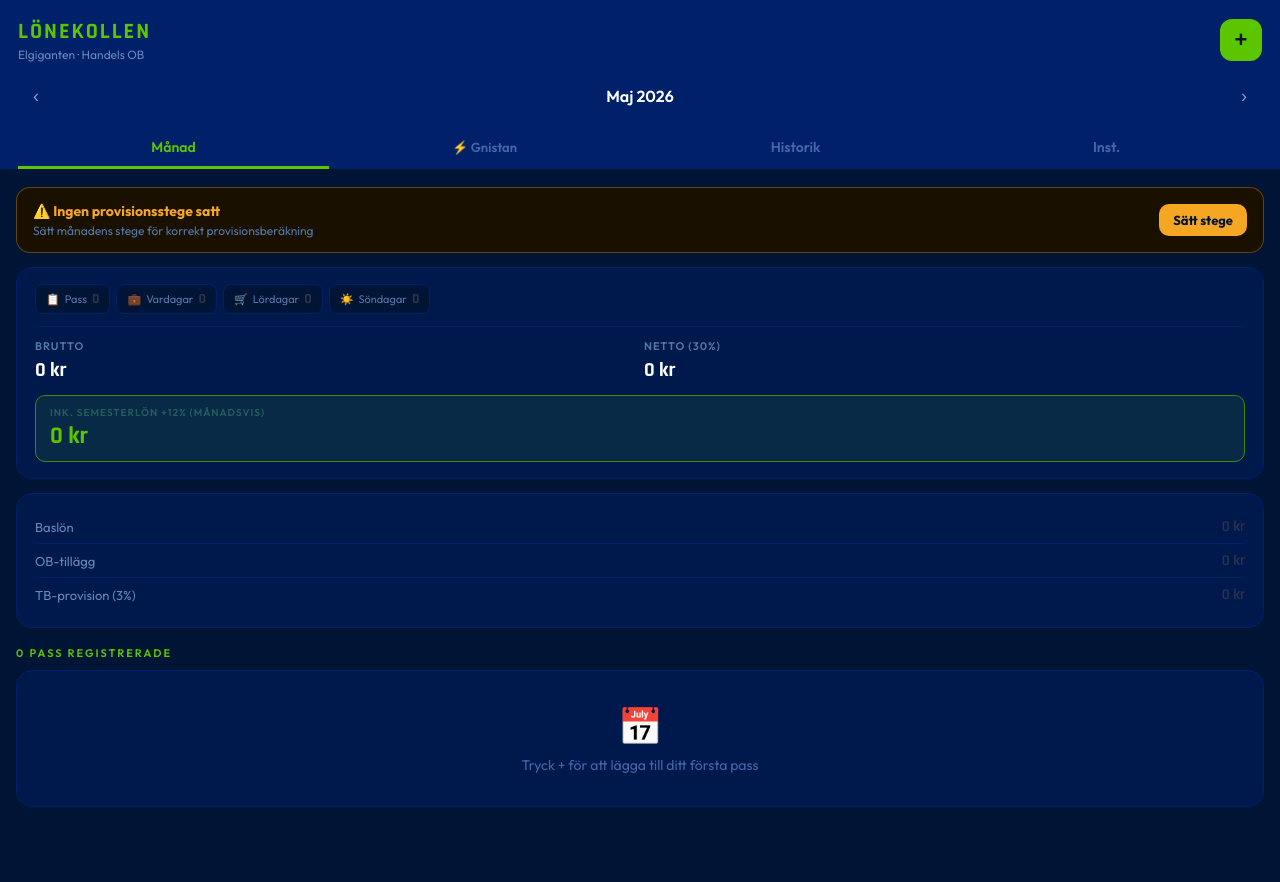
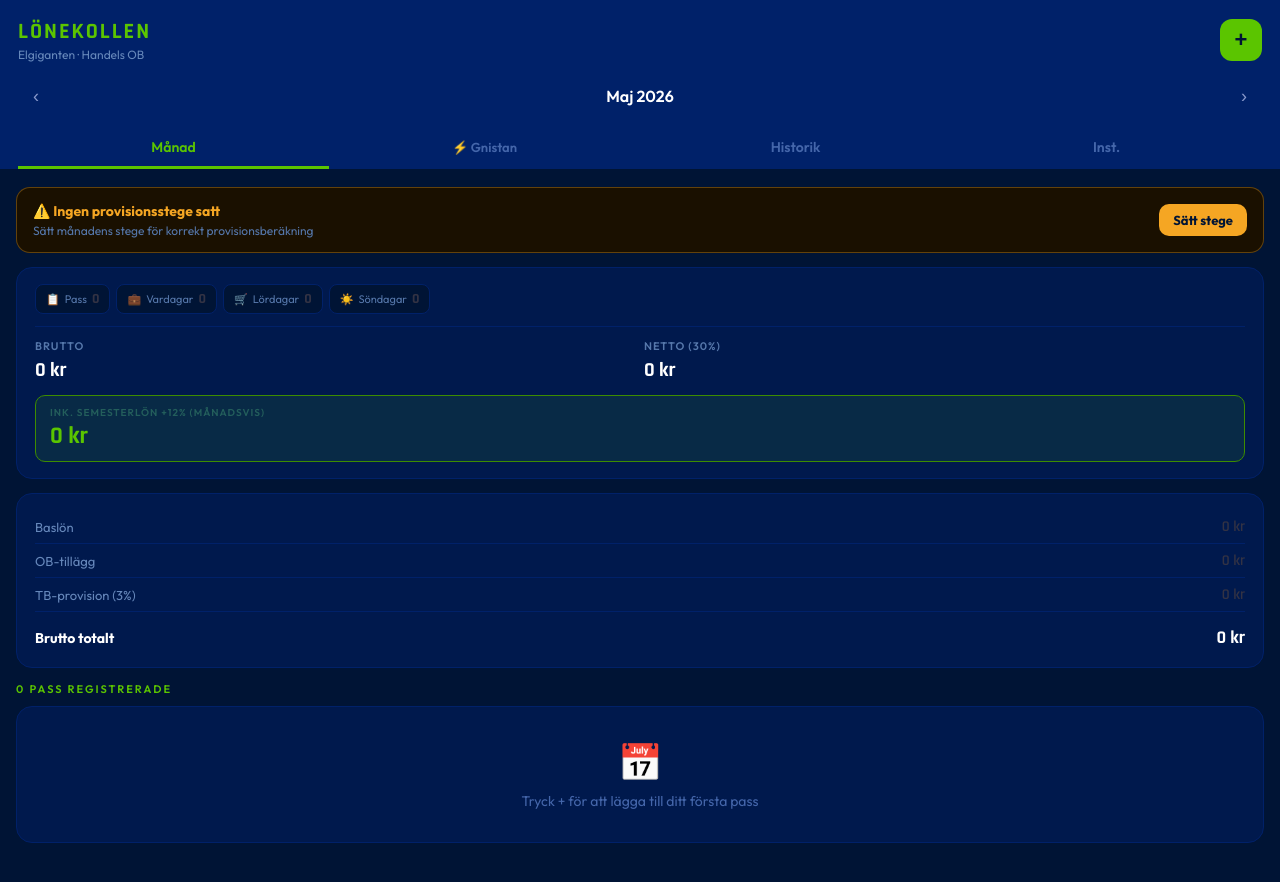
Before and after one commit to hansdouglasnygren/LoneKollen, a React (Vite) app: page / in a window 1280 px wide. Shown: the top 882 px of the page. Built offline with nearby package versions, Linux system fonts and the light colour scheme.

Commit message:
Update LöneKollen.jsx

```diff
--- a/LöneKollen.jsx
+++ b/LöneKollen.jsx
@@ -563,11 +563,6 @@ export default function LöneKollen() {
                     </div>
                   );
                 })()}
-                  <div style={{ display: "flex", justifyContent: "space-between", marginTop: 8, paddingTop: 8, borderTop: `1px solid ${N}` }}>
-                    <span style={{ color: "#5577aa", fontSize: 13 }}>Skottpengar</span>
-                    <span style={{ color: "#c8deff", fontFamily: "Rajdhani, sans-serif", fontWeight: 700, fontSize: 14 }}>{fmt(summary.skottTotal)}</span>
-                  </div>
-                )}
                 {/* KPI-status */}
                 {summary.kpiResults?.length > 0 && (
                   <div style={{ marginTop: 10, paddingTop: 10, borderTop: `1px solid ${N}` }}>
@@ -598,24 +593,29 @@ export default function LöneKollen() {
             )}
 
             {/* Uppdelning */}
-            <div style={{ ...cardStyle, marginBottom: 18 }}>
+            <div style={{ ...cardStyle, marginBottom: 14 }}>
               {[
                 ["Baslön", summary.baseLön, null],
                 ["OB-tillägg", summary.obLön, null],
                 [`TB-provision (${summary.aktivStege?.procent ?? 0}%)`, summary.totalTB * (summary.aktivStege?.procent ?? 0) / 100, null],
-                ...(summary.kpiResults?.filter(k => k.nådd).map(k => [`KPI: ${k.namn} (+${k.procent}%)`, summary.totalTB * k.procent / 100, G]) ?? []),
+                ...(summary.kpiResults?.filter(k => k.nådd).map(k => [`✅ KPI: ${k.namn} (+${k.procent}%)`, summary.totalTB * k.procent / 100, G]) ?? []),
                 ...(summary.skottTotal > 0 ? [["Skottpengar", summary.skottTotal, null]] : []),
-                ...(summary.bonusTotal > 0 ? [["Tävlingsbonus 🏆", summary.bonusTotal, "#f5a623"]] : []),
+                ...(summary.bonusTotal > 0 ? [["🏆 Tävlingsbonus", summary.bonusTotal, "#f5a623"]] : []),
               ].map(([label, val, color], i, arr) => (
                 <div key={label} style={{
                   display: "flex", justifyContent: "space-between", alignItems: "center",
                   padding: "7px 0",
-                  borderBottom: i < arr.length - 1 ? `1px solid ${N}` : "none",
+                  borderBottom: `1px solid ${N}`,
                 }}>
                   <span style={{ color: "#6688bb", fontSize: 13 }}>{label}</span>
                   <span style={{ color: color ?? (val > 0 ? "#c8deff" : "#334"), fontWeight: 600, fontFamily: "Rajdhani, sans-serif", fontSize: 15 }}>{fmt(val)}</span>
                 </div>
               ))}
+              {/* Totalsumma */}
+              <div style={{ display: "flex", justifyContent: "space-between", alignItems: "center", padding: "10px 0 2px", marginTop: 4 }}>
+                <span style={{ color: "#fff", fontSize: 14, fontWeight: 700 }}>Brutto totalt</span>
+                <span style={{ color: "#fff", fontFamily: "Rajdhani, sans-serif", fontWeight: 800, fontSize: 18 }}>{fmt(summary.brutto)}</span>
+              </div>
             </div>
 
             <div style={{ color: G, fontSize: 11, fontWeight: 600, letterSpacing: 2, textTransform: "uppercase", marginBottom: 10 }}>
```
